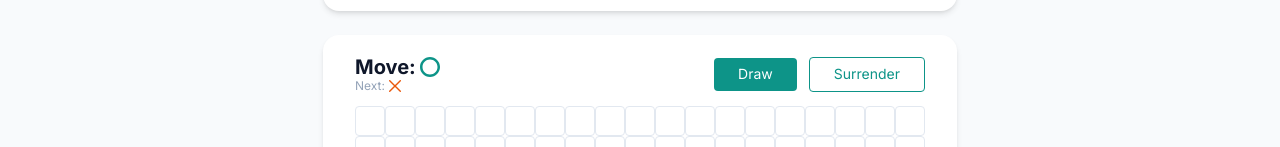
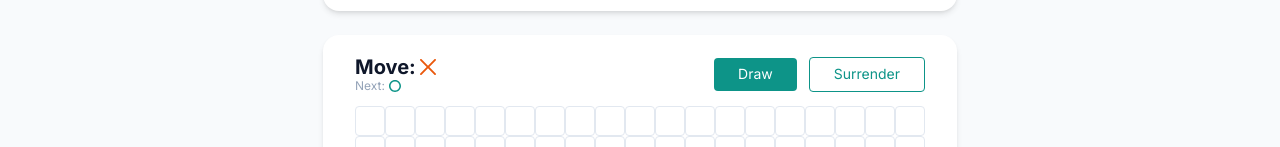
Before and after one commit to ukrWily/xo, a Next.js app: page / in a window 1280 px wide. Shown: the part 288-435 px from the top of the page. Built offline with nearby package versions, Linux system fonts and the light colour scheme.

Commit message:
Added GameSymbol

```diff
--- /dev/null
+++ b/components/game/constants.js
@@ -0,0 +1,6 @@
+export const GAME_SYMBOLS = {
+  ZERO: "zero",
+  CROSS: "cross",
+  TRIANGLE: "triangle",
+  SQUARE: "square",
+};
--- a/components/game/game-field.jsx
+++ b/components/game/game-field.jsx
@@ -1,15 +1,8 @@
 import clsx from "clsx";
-import { ZeroIcon } from "./icons/zero-icon";
-import { CrossIcon } from "./icons/cross-icon";
 import { UIButton } from "../uikit/ui-button";
 import { useState } from "react";
-
-const GAME_SYMBOLS = {
-  ZERO: "zero",
-  CROSS: "cross",
-  TRIANGLE: "triangle",
-  SQUARE: "square",
-};
+import { GAME_SYMBOLS } from "./constants";
+import { GameSymbol } from "./game-symbol";
 
 const MOVE_ORDER = [
   GAME_SYMBOLS.CROSS,
@@ -43,7 +36,11 @@ export function GameField({ className }) {
 
   return (
     <GameFieldLayout className={className}>
-      <GameMoveInfo actions={actions} />
+      <GameMoveInfo
+        actions={actions}
+        currentMove={currentMove}
+        nextMove={nexMove}
+      />
       <GameGrid>
         {cells.map((_, index) => (
           <GameCell key={index}></GameCell>
@@ -74,15 +71,15 @@ function GameFieldLayout({ children, className }) {
   );
 }
 
-function GameMoveInfo({ actions }) {
+function GameMoveInfo({ actions, currentMove, nextMove }) {
   return (
     <div className="flex gap-3 items-center">
       <div className="mr-auto">
         <div className="flex items-center gap-1 text-xl font-bold leading-tight">
-          Move: <ZeroIcon className="w-5 h-5" />
+          Move: <GameSymbol symbol={currentMove} className="w-4 h-4" />
         </div>
         <div className="flex items-center gap-1 text-xs text-slate-400 leading-tight">
-          Next: <CrossIcon />
+          Next: <GameSymbol symbol={nextMove} className="w-3 h-3" />
         </div>
       </div>
       {actions}
--- /dev/null
+++ b/components/game/game-symbol.jsx
@@ -0,0 +1,21 @@
+import { CrossIcon } from "./icons/cross-icon";
+import { TriangleIcon } from "./icons/triangle-icon";
+import { SquareIcon } from "./icons/square-icon";
+import { ZeroIcon } from "./icons/zero-icon";
+import { GAME_SYMBOLS } from "./constants";
+
+export function GameSymbol({ symbol, className }) {
+  // Створюємо об'єкт, де ключами є значення з константи GAME_SYMBOLS,
+  // а значеннями є відповідні компоненти іконок.
+  const Icon =
+    {
+      [GAME_SYMBOLS.CROSS]: CrossIcon,
+      [GAME_SYMBOLS.ZERO]: ZeroIcon,
+      [GAME_SYMBOLS.TRIANGLE]: TriangleIcon,
+      [GAME_SYMBOLS.SQUARE]: SquareIcon,
+    }[symbol] ?? CrossIcon; // Використовуємо значення symbol як ключ для доступу до відповідної іконки.
+  // Якщо symbol не знайдено в об'єкті, використовується CrossIcon за замовчуванням.
+
+  // Повертаємо компонент іконки для відображення.
+  return <Icon className={className} />;
+}
--- a/components/game/icons/cross-icon.jsx
+++ b/components/game/icons/cross-icon.jsx
@@ -1,6 +1,7 @@
-export function CrossIcon() {
+export function CrossIcon({ className }) {
   return (
     <svg
+      className={className}
       width="12"
       height="12"
       viewBox="0 0 20 20"
--- a/components/game/icons/square-icon.jsx
+++ b/components/game/icons/square-icon.jsx
@@ -1,12 +1,12 @@
-export function SquareIcon() {
+export function SquareIcon({ className }) {
   return (
     <svg
+      className={className}
       width="12.000000"
       height="12.000000"
       viewBox="0 0 20 20"
       fill="none"
       xmlns="http://www.w3.org/2000/svg"
-      xmlns:xlink="http://www.w3.org/1999/xlink"
     >
       <path
         id="Vector"
--- a/components/game/icons/triangle-icon.jsx
+++ b/components/game/icons/triangle-icon.jsx
@@ -1,6 +1,7 @@
-export function TriangleIconIcon() {
+export function TriangleIcon({ className }) {
   return (
     <svg
+      className={className}
       width="12"
       height="11"
       viewBox="0 0 20 18"
```
